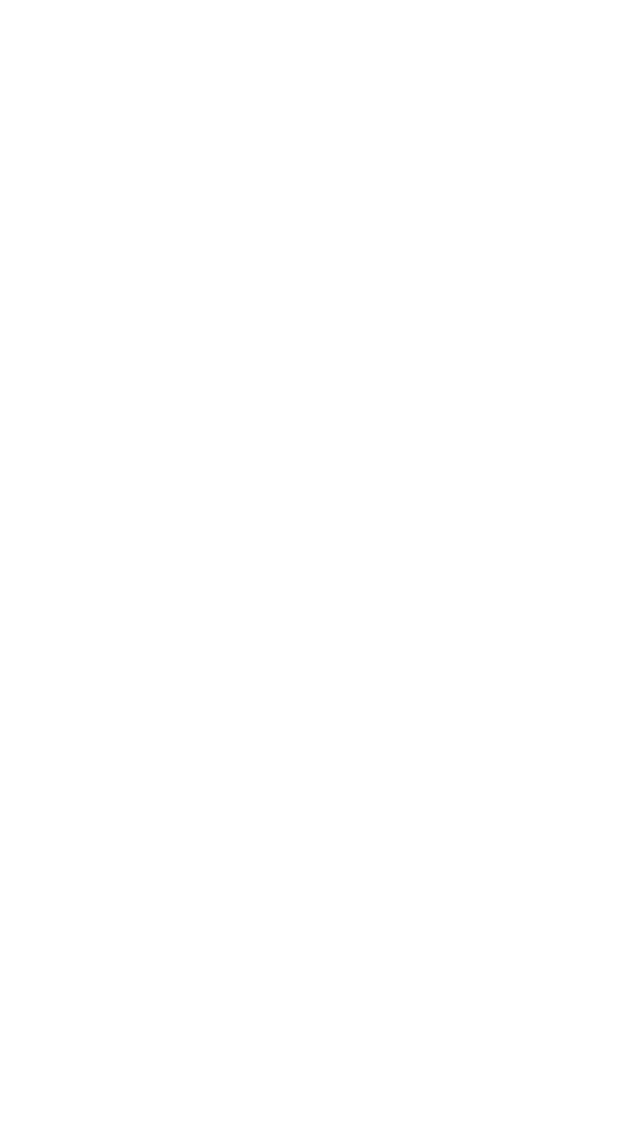
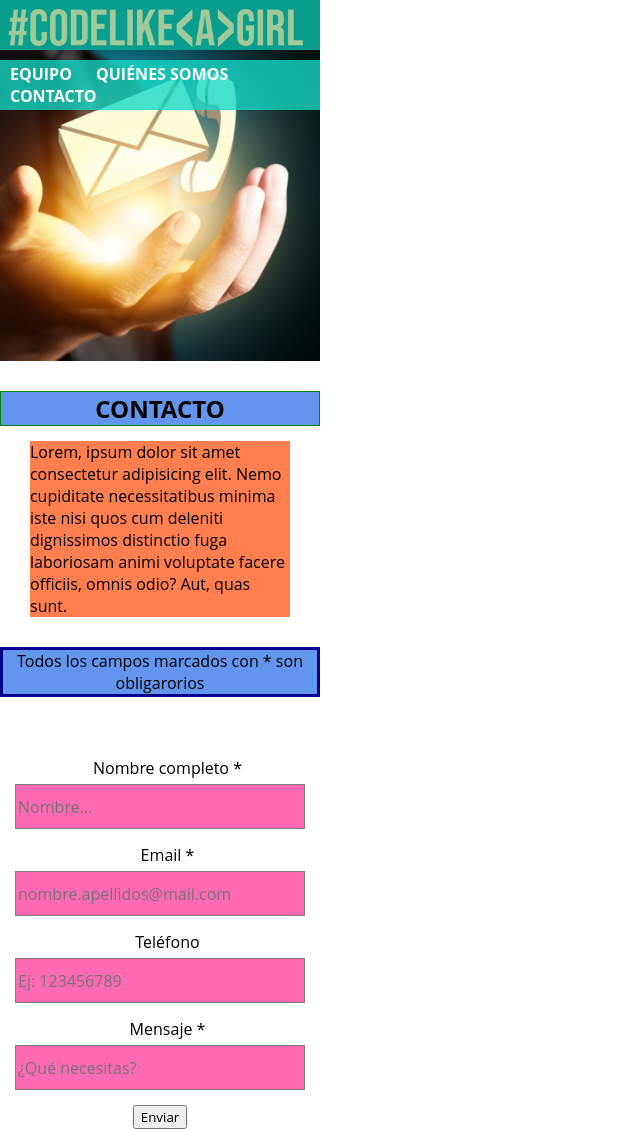
Before and after one commit to Adalab/CodeLike-a-Girl, a plain HTML site: page contacto.html in a window 768 px wide. Shown: the whole page, without its empty margins (0-640 px from the left). Before the commit the page ends 800 px from the top, so only its background shows below. Drawn offline with Linux system fonts and the light colour scheme.

Commit message:
added Formulario

```diff
--- /dev/null
+++ b/contacto.css
@@ -0,0 +1,229 @@
+/*Globales*/
+* {
+    font-family: 'Open Sans', sans-serif;
+    margin: 0;
+    box-sizing: border-box;
+    max-width: 320px;
+
+    /* font-family: 'Rubik', sans-serif;*//*Cogerla para los títulos, deb. fort., menu (nav), hero y footer*/
+  }
+  .title {
+    color: rgba(68, 255, 236, 0.808);
+    text-align: center;
+    margin: 60px 0 45px 0;
+    font-family: 'Rubik', sans-serif;
+    font-size: 24px;
+  }
+
+  /*Header*/
+  .header__menu {
+    display: flex;
+    justify-content: space-between;
+    position: fixed;
+    top: 0px;
+    width: 100%;
+    height: 60px;
+    background-color:#099d8ebd;
+    z-index: 999;
+  }
+  .header__menu__items {
+    display: inline;
+    margin: 10px;
+    font-weight: bold;
+/* arreglar que las letras no se salgan del borde */
+  }
+  .logo {
+    margin: 5px;
+  }
+  .header__menu__nav {
+    position: relative;
+    top: 35px;
+  }
+  .link {
+    color: #a1ca9b;
+    text-decoration:none;
+  }
+  .link:hover {
+    color: #eb636b;
+  }
+
+  @media all and (max-width: 768px) {
+    .header__menu {
+      justify-content: center;
+      position: fixed;
+      width: 100vw;
+      height: 60px;
+      background-color:#099d8ebd;
+    }
+    .header__menu__nav {
+      display: flex;
+      justify-content: center;
+      align-items: center;
+      color: white;
+      position: fixed;
+      width: 100vw;
+      height: 35px;
+      top: 60px;
+      background-color: #14d9c5c9;
+    }
+    .header__menu__items {
+      color: white;
+      margin: 10px;
+      font-weight: bold;
+    }
+    .link {
+      color: white;
+      text-decoration:none;
+    }
+    .link:hover {
+      color: #eb636b;
+    }
+    ul {
+      padding: 0%;
+    }
+  }
+
+  @media all and (min-width: 768px) and (max-width:1200px) {
+    .header__menu {
+        justify-content: space-between;
+        position: fixed;
+        width: 100vw;
+        height: 50px;
+        background-color:#099d8d;
+
+    }
+
+    .header__menu__nav {
+        display: flex;
+        justify-content: flex-end;
+        align-items: center;
+        color: white;
+        position: fixed;
+        width: 100vw;
+        height: 50px;
+        top: 60px;
+        background-color: #14d9c5c9;
+
+    }
+    .link {
+        color: white;
+        text-decoration: none;
+    }
+  }
+
+  /*Hero*/
+
+  .hero-section{
+    width: 100vw;
+    background-image: url('../images/contact_slide.jpg');
+    background-size: cover;
+    background-repeat: no-repeat;
+    background-position: top;
+    position: relative;
+  }
+
+  @media all and (max-width: 768px) {
+    .hero-section{
+      height: 200px;
+    }
+
+  }
+  @media all and (min-width: 768px) and (max-width: 1200px) {
+    .hero-section{
+      height: 361px;
+    }
+  }
+
+
+
+  @media all and (min-width: 1200px) {
+    .hero-section{
+      height: 490px;
+    }
+  }
+
+  /* MAIN */
+
+  .contact__section{
+
+  }
+  .contacto__box{
+      background-color: cornflowerblue;
+      margin: 30px auto 15px auto;
+      text-transform: uppercase;
+  }
+  .contacto__title{
+      border: solid 1px green;
+      justify-content: center;
+      text-align: center;
+  }
+  .text__contact__container{
+
+  }
+  .text__contact{
+      background-color: coral;
+      margin: 15px 30px 0 30px;
+  }
+  .text__campos__container{
+      background-color: cornflowerblue;
+    margin: 30px 0 60px 0;
+  }
+  .text__campos{
+      border: solid darkblue;
+      justify-content: center;
+      text-align: center;
+  }
+
+   /* FORMULARIO/APPLICATION */
+
+  .app {
+    justify-content: center;
+    text-align: center;
+
+  }
+  .app__form {}
+  .app__row {}
+
+  .app__row + .app__row {
+
+  }
+
+
+
+
+  /* > FIELDS */
+  .app__label {
+    display: block;
+    margin: 0 0 0 15px;
+  }
+  .app__field {
+      background-color: hotpink;
+    font: inherit;
+    border: 1px solid grey;
+    margin: 5px 15px 15px 15px;
+    height: 45px;
+    width: 290px;
+  }
+  .app__field .message{
+      background-color: lawngreen;
+      display: flex;
+    max-width: 290px;
+    min-height: 105px;
+    overflow: scroll;
+  }
+/*   #message {
+      max-width: 290px;
+    min-height: 105px;
+    overflow: scroll; */
+
+  }
+  }
+  .app__button {
+    font: inherit;
+
+    text-transform: uppercase;
+
+    border-radius: .25em;
+
+    cursor: pointer;
+  }
--- a/contacto.html
+++ b/contacto.html
@@ -1,16 +1,95 @@
 <!DOCTYPE html>
+<html lang="en">
 
 <head>
+    <meta charset="UTF-8">
+    <meta name="viewport" content="width=device-width, initial-scale=1.0">
+    <meta http-equiv="X-UA-Compatible" content="ie=edge">
+    <title>Contacto_#CodeLike&lta&gtGirl</title>
+    <link rel="stylesheet" href="contacto.css">
+    <script src="https://kit.fontawesome.com/4679bfcb84.js" crossorigin="anonymous"></script>
 
 </head>
 
 <body>
+    <header class="header__menu">
+        <div class="logo">
+            <!-- <img src="Images/airfly.png" alt="logoequipo"/> -->
+            <img src="images/bebasneue.png" alt="logoequipo" width="300px">
+        </div>
+        <nav class="header__menu__nav">
+            <ul class="nav_items">
+
+                <li class="header__menu__items">
+                    <a class="link" href="#equipo">EQUIPO</a>
+                </li>
+                <li class="header__menu__items">
+                    <a class="link" href="#quienes_somos">QUIÉNES SOMOS</a>
+                </li>
+                <li class="header__menu__items">
+                    <a class="link" href="contacto.html">CONTACTO</a>
+
+                </li>
+            </ul>
+        </nav>
+    </header>
     <main>
+        <section class="hero-section">
+        </section>
+        <section class="contact__section">
+            <div class="contacto__box">
+                <h1 class="contacto__title">Contacto
+                </h1>
+            </div>
+            <div class="text__contact__container">
+                <p class="text__contact">
+                    Lorem, ipsum dolor sit amet consectetur adipisicing elit. Nemo cupiditate necessitatibus minima iste
+                    nisi quos cum deleniti dignissimos distinctio fuga laboriosam animi voluptate facere officiis, omnis
+                    odio? Aut, quas sunt.
+                </p>
+            </div>
+            <div class="text__campos__container">
+                <p class="text__campos">Todos los campos marcados con * son obligarorios
+                </p>
+            </div>
+            <div class="app">
+                <!-- ¿email? -->
+
+                <!-- atencion, modificar signup? -->
+                <form action="https://formspree.io/mgewoqyp/signup" method="post" class="app__form">
+                    <div class="app__row">
+                        <label for="fullName" class="app__label">Nombre completo *
+                        </label>
+                        <input type="text" id="fullName" name="fullName" class="app__field" placeholder="Nombre..."
+                            required>
+                    </div>
+                    <div class="app__row">
+                        <label for="emailAddress" class="app__label">Email *
+                        </label>
+                        <input type="email" id="emailAddress" name="emailAddress" class="app__field"
+                            placeholder="nombre.apellidos@mail.com" required>
+                    </div>
+                    <div class="app__row">
+                        <label for="phone" class="app__label">Teléfono
+                        </label>
+                        <!-- checkear --> <input type="text" id="phone" name="phone" class="app__field"
+                            placeholder="Ej: 123456789" required>
+                    </div>
+                    <div class="app__row">
+                        <label for="message" class="app__label">Mensaje *
+                        </label>
+                        <input type="text" id="message" name="message" class="app__field" class="message"
+                            placeholder="¿Qué necesitas?" required>
+                    </div>
+                    <div class="app__row">
+                        <input type="submit" value="Enviar" class="app__button">
+                    </div>
+                </form>
+            </div>
+
+        </section>
 
     </main>
 </body>
-<footer>
-
-</footer>
 
 </html>
```
Also changed, not shown: images/contact_slide.jpg (added).
